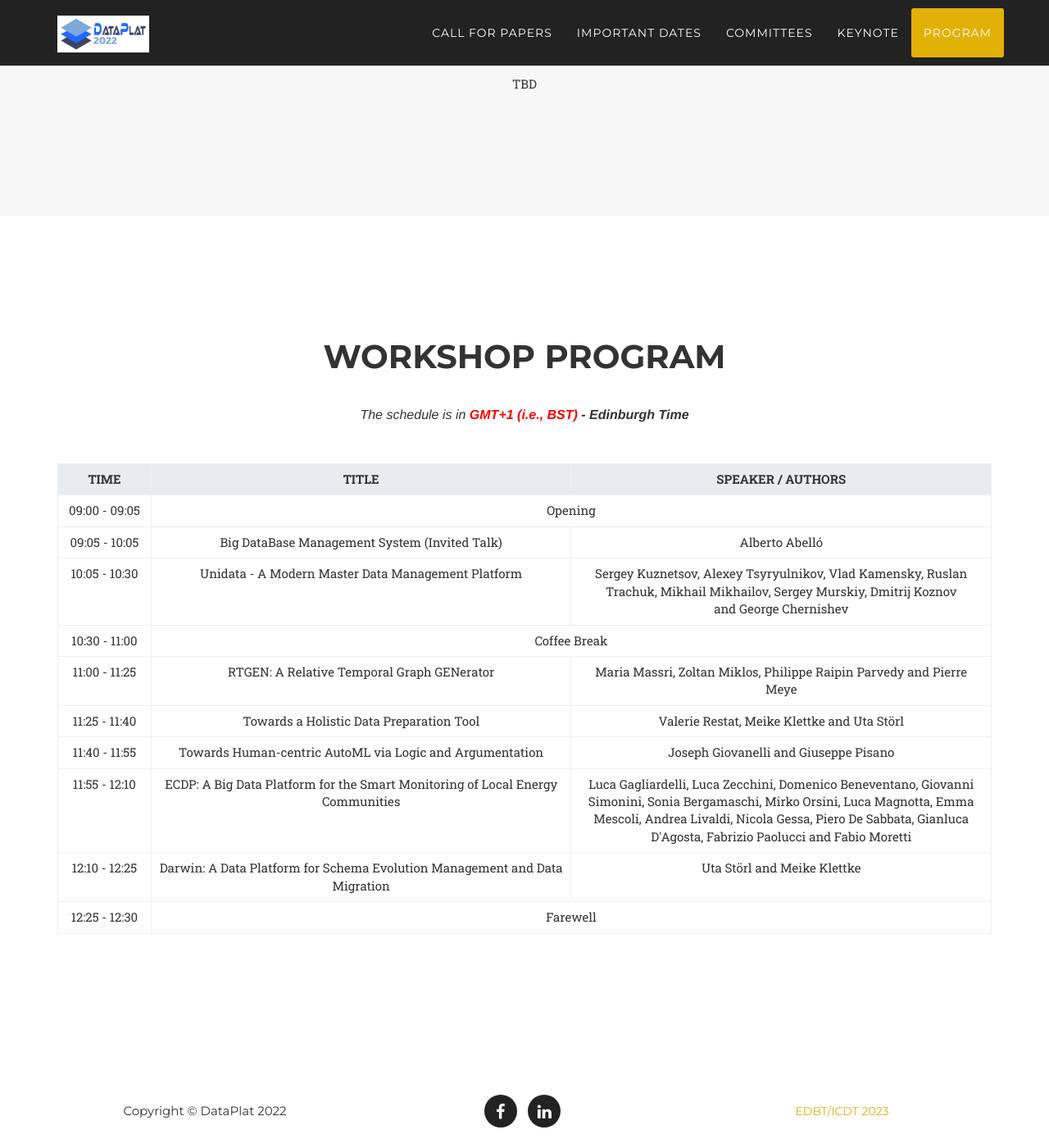
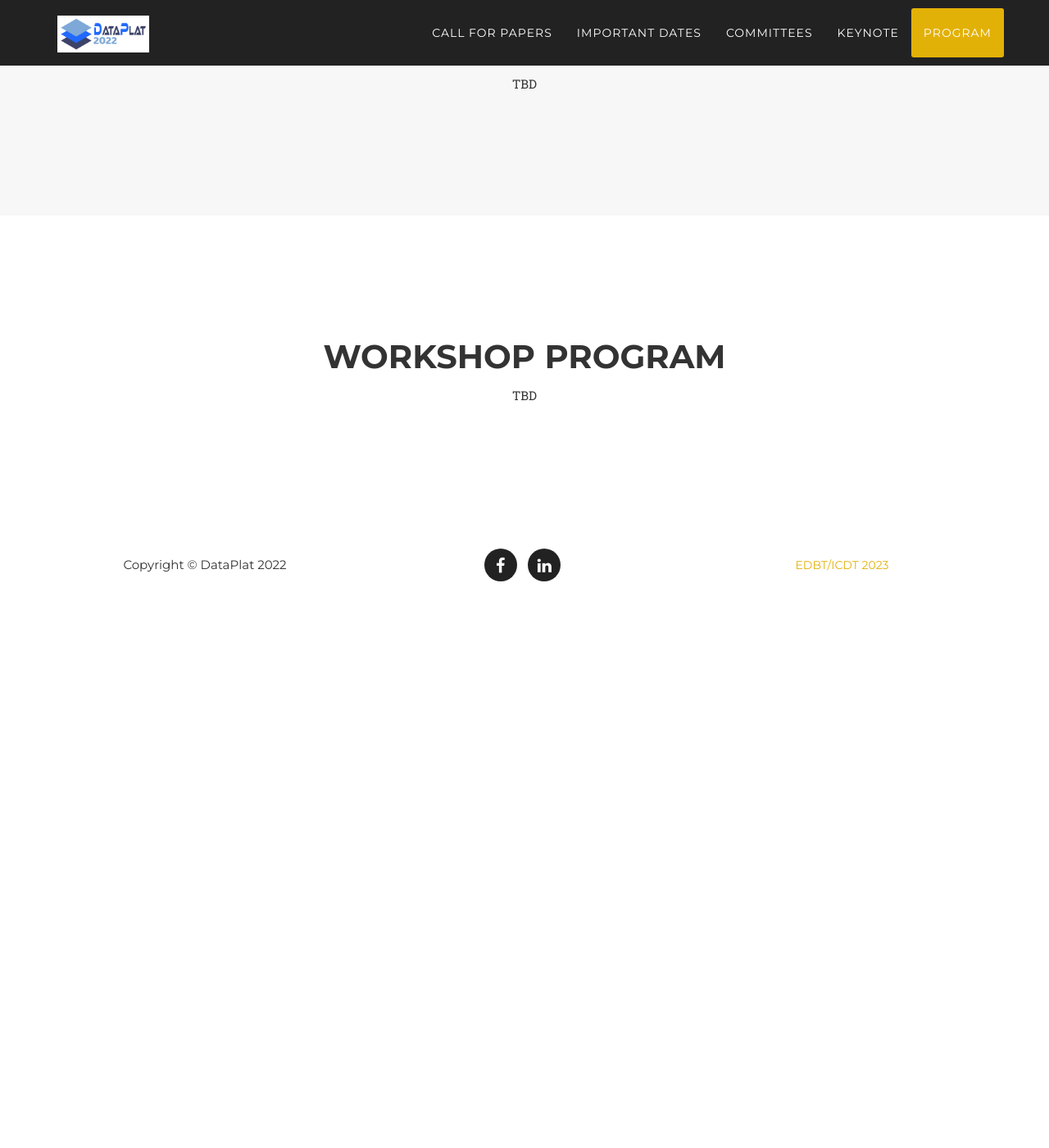
Before and after one commit to big-unibo/dataplat2024, a Jekyll site: the page built from index.html, in a window 1280 px wide and 1400 px high, scrolled down 4129 px. Shown: the whole window at 82% size. Built offline with Jekyll 4.4.1, drawn with Linux system fonts in a browser that asks for light colours; some web fonts are replaced; after the commit the page ends 4863 px from its top, so only the background shows below that.

Commit message:
update program

```diff
--- a/_includes/program.html
+++ b/_includes/program.html
@@ -3,73 +3,71 @@
         <div class="row">
             <div class="col-lg-12 text-center">
                 <h2 class="section-heading">Workshop program</h2>
-
-                <h3 class="section-subheading" style="margin-top:40px">The schedule is in <strong><span style="color:red">GMT+1 (i.e., BST)</span> - Edinburgh Time</strong></h3>
-
-                <div class="row" id="table-program">
-                    <div class="table-wrap col-lg-12">
-                        <table class="schdule-table table table-bordered">
-                              <thead class="thead-light">
-                                <tr>
-                                  <th class="head col1" scope="col">time</th>
-                                  <th class="head col23" scope="col">title</th>
-                                  <th class="head col23" scope="col">speaker / authors</th>
-                                </tr>
-                              </thead>
-                              <tbody>
-                                <tr class="prog-opening">
-                                    <td>09:00 - 09:05</td>
-                                  <td colspan="2">Opening</td>
-                                </tr>
-                                <tr>
-                                  <td>09:05 - 10:05</td>
-                                  <td>Big DataBase Management System (Invited Talk)</td>
-                                  <td>Alberto Abelló</td>
-                                </tr>
-                                <tr>
-                                  <td>10:05 - 10:30</td>
-                                  <td>Unidata - A Modern Master Data Management Platform</td>
-                                  <td>Sergey Kuznetsov, Alexey Tsyryulnikov, Vlad Kamensky, Ruslan Trachuk, Mikhail Mikhailov, Sergey Murskiy, Dmitrij Koznov and George Chernishev</td>
-                                </tr>
-                                <tr class="prog-opening">
-                                  <td>10:30 - 11:00
-                                </td>
-                                  <td colspan="2">Coffee Break</td>
-                                </tr>
-                                <tr>
-                                  <td>11:00 - 11:25</td>
-                                  <td>RTGEN: A Relative Temporal Graph GENerator</td>
-                                  <td>Maria Massri, Zoltan Miklos, Philippe Raipin Parvedy and Pierre Meye</td>
-                                </tr>
-                                <tr>
-                                  <td>11:25 - 11:40</td>
-                                  <td>Towards a Holistic Data Preparation Tool</td>
-                                  <td>Valerie Restat, Meike Klettke and Uta Störl</td>
-                                </tr>
-                                <tr>
-                                  <td>11:40 - 11:55</td>
-                                  <td>Towards Human-centric AutoML via Logic and Argumentation</td>
-                                  <td>Joseph Giovanelli and Giuseppe Pisano</td>
-                                </tr>
-                                <tr>
-                                  <td>11:55 - 12:10</td>
-                                  <td>ECDP: A Big Data Platform for the Smart Monitoring of Local Energy Communities</td>
-                                  <td>Luca Gagliardelli, Luca Zecchini, Domenico Beneventano, Giovanni Simonini, Sonia Bergamaschi, Mirko Orsini, Luca Magnotta, Emma Mescoli, Andrea Livaldi, Nicola Gessa, Piero De Sabbata, Gianluca D'Agosta, Fabrizio Paolucci and Fabio Moretti</td>
-                                </tr>
-                                <tr>
-                                  <td>12:10 - 12:25</td>
-                                  <td>Darwin: A Data Platform for Schema Evolution Management and Data Migration</td>
-                                  <td>Uta Störl and Meike Klettke</td>
-                                </tr>
-                                </tr class="prog-opening">
-                                    <td>12:25 - 12:30</td>
-                                    <td colspan="2">Farewell</td>
-                                </tr>
-                              </tbody>
-                        </table>
-                    </div>
-                </div>
-
+                TBD
+                <!--<h3 class="section-subheading" style="margin-top:40px">The schedule is in <strong><span style="color:red">GMT+1 (i.e., BST)</span> - Edinburgh Time</strong></h3>-->
+                <!--<div class="row" id="table-program">-->
+                <!--    <div class="table-wrap col-lg-12">-->
+                <!--        <table class="schdule-table table table-bordered">-->
+                <!--              <thead class="thead-light">-->
+                <!--                <tr>-->
+                <!--                  <th class="head col1" scope="col">time</th>-->
+                <!--                  <th class="head col23" scope="col">title</th>-->
+                <!--                  <th class="head col23" scope="col">speaker / authors</th>-->
+                <!--                </tr>-->
+                <!--              </thead>-->
+                <!--              <tbody>-->
+                <!--                <tr class="prog-opening">-->
+                <!--                    <td>09:00 - 09:05</td>					-->
+                <!--                  <td colspan="2">Opening</td>-->
+                <!--                </tr>								  	-->
+                <!--                <tr>-->
+                <!--                  <td>09:05 - 10:05</td>-->
+                <!--                  <td>Big DataBase Management System (Invited Talk)</td>-->
+                <!--                  <td>Alberto Abelló</td>-->
+                <!--                </tr>-->
+                <!--                <tr>-->
+                <!--                  <td>10:05 - 10:30</td>								    	-->
+                <!--                  <td>Unidata - A Modern Master Data Management Platform</td>-->
+                <!--                  <td>Sergey Kuznetsov, Alexey Tsyryulnikov, Vlad Kamensky, Ruslan Trachuk, Mikhail Mikhailov, Sergey Murskiy, Dmitrij Koznov and George Chernishev</td>-->
+                <!--                </tr>-->
+                <!--                <tr class="prog-opening">-->
+                <!--                  <td>10:30 - 11:00-->
+                <!--                </td>-->
+                <!--                  <td colspan="2">Coffee Break</td>-->
+                <!--                </tr>								    -->
+                <!--                <tr>-->
+                <!--                  <td>11:00 - 11:25</td>										-->
+                <!--                  <td>RTGEN: A Relative Temporal Graph GENerator</td>-->
+                <!--                  <td>Maria Massri, Zoltan Miklos, Philippe Raipin Parvedy and Pierre Meye</td>-->
+                <!--                </tr>							    -->
+                <!--                <tr>-->
+                <!--                  <td>11:25 - 11:40</td>										-->
+                <!--                  <td>Towards a Holistic Data Preparation Tool</td>-->
+                <!--                  <td>Valerie Restat, Meike Klettke and Uta Störl</td>-->
+                <!--                </tr>							    -->
+                <!--                <tr>-->
+                <!--                  <td>11:40 - 11:55</td>										-->
+                <!--                  <td>Towards Human-centric AutoML via Logic and Argumentation</td>-->
+                <!--                  <td>Joseph Giovanelli and Giuseppe Pisano</td>-->
+                <!--                </tr>							    -->
+                <!--                <tr>-->
+                <!--                  <td>11:55 - 12:10</td>										-->
+                <!--                  <td>ECDP: A Big Data Platform for the Smart Monitoring of Local Energy Communities</td>-->
+                <!--                  <td>Luca Gagliardelli, Luca Zecchini, Domenico Beneventano, Giovanni Simonini, Sonia Bergamaschi, Mirko Orsini, Luca Magnotta, Emma Mescoli, Andrea Livaldi, Nicola Gessa, Piero De Sabbata, Gianluca D'Agosta, Fabrizio Paolucci and Fabio Moretti</td>-->
+                <!--                </tr>							    -->
+                <!--                <tr>-->
+                <!--                  <td>12:10 - 12:25</td>										-->
+                <!--                  <td>Darwin: A Data Platform for Schema Evolution Management and Data Migration</td>-->
+                <!--                  <td>Uta Störl and Meike Klettke</td>								      -->
+                <!--                </tr>	-->
+                <!--                </tr class="prog-opening">-->
+                <!--                    <td>12:25 - 12:30</td>		-->
+                <!--                    <td colspan="2">Farewell</td>								      -->
+                <!--                </tr>											    					-->
+                <!--              </tbody>-->
+                <!--        </table>-->
+                <!--    </div>-->
+                <!--</div>-->
             </div>
         </div>
     </div>
```
